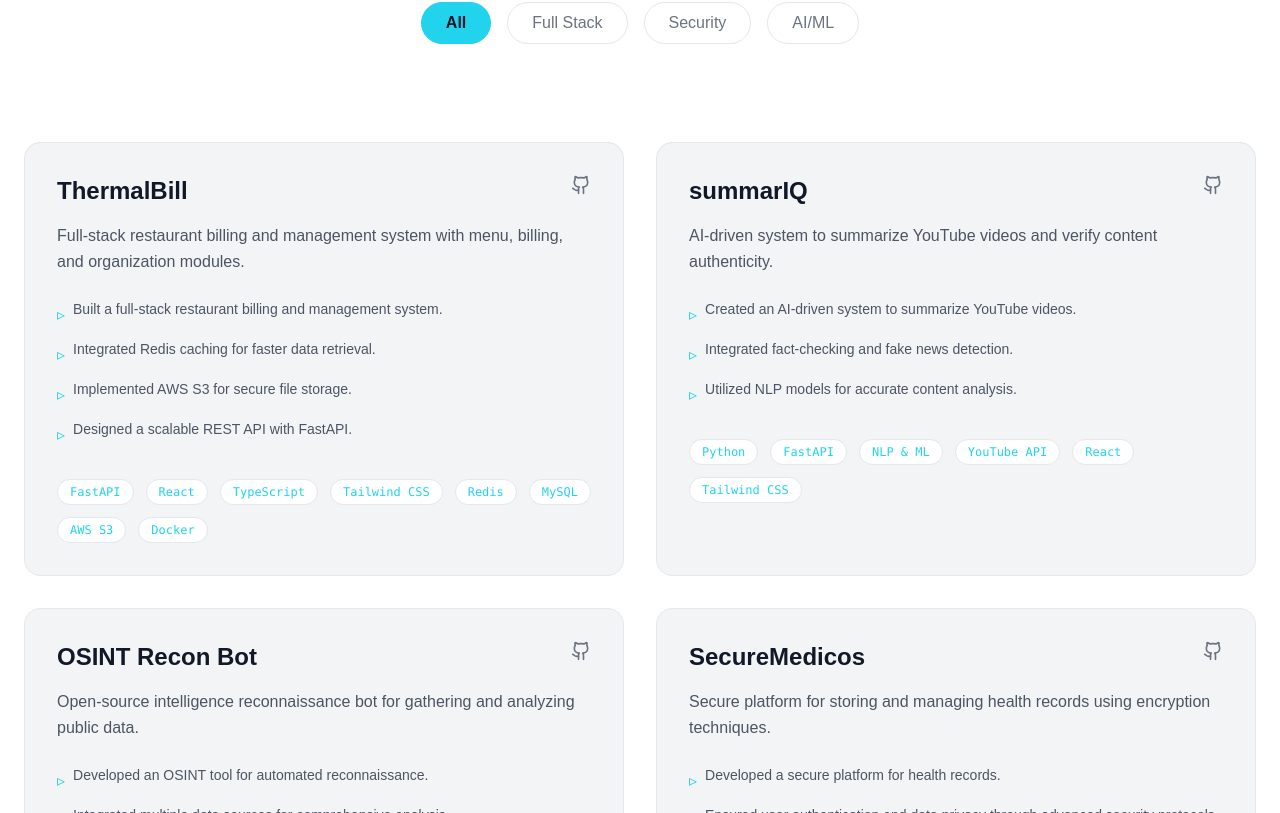
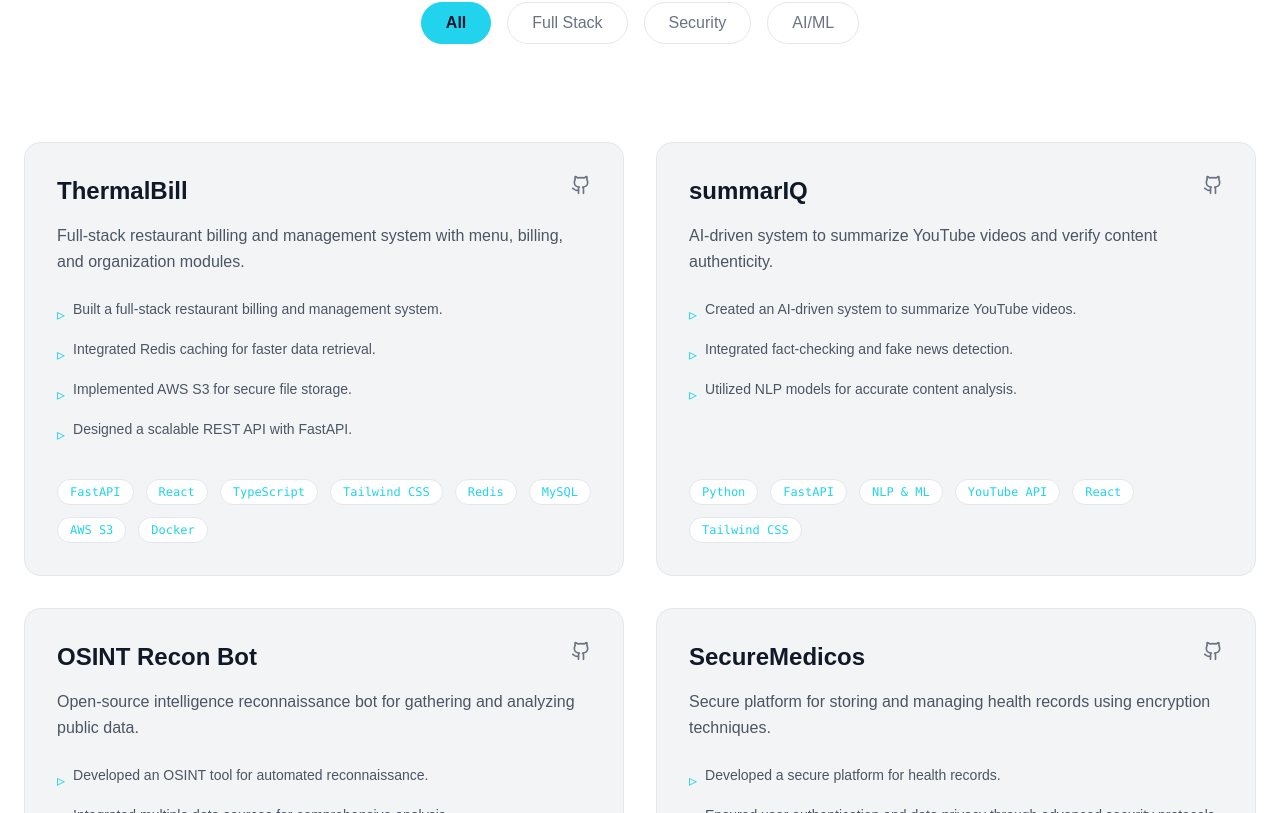
Before and after one commit to prathameshratthe/prathameshratthe.github.io, a Svelte app: page / in a window 1280 px wide. Shown: the part 2787-3600 px from the top of the page. Built offline with nearby package versions, Linux system fonts and the light colour scheme; a web font is replaced by a local one.

Commit message:
fix: ensure equal height for project cards and align content

```diff
--- a/src/components/Projects.svelte
+++ b/src/components/Projects.svelte
@@ -62,9 +62,9 @@
                 <!-- svelte-ignore a11y_no_static_element_interactions -->
                 <div
                     id={`project-card-${i}`}
-                    class="project-card group relative bg-gray-100 dark:bg-white/5 rounded-2xl overflow-hidden border border-gray-200 dark:border-white/10 transition-all duration-500 ease-out hover:-translate-y-2 hover:shadow-2xl hover:shadow-primary/10 hover:border-primary/50"
+                    class="project-card h-full flex flex-col group relative bg-gray-100 dark:bg-white/5 rounded-2xl overflow-hidden border border-gray-200 dark:border-white/10 transition-all duration-500 ease-out hover:-translate-y-2 hover:shadow-2xl hover:shadow-primary/10 hover:border-primary/50"
                 >
-                    <div class="p-8 relative z-10">
+                    <div class="p-8 relative z-10 flex flex-col h-full">
                         <div class="flex justify-between items-start mb-4">
                             <h3
                                 class="text-2xl font-bold text-gray-900 dark:text-white group-hover:text-primary transition-colors"
@@ -88,7 +88,7 @@
                             {project.description}
                         </p>
 
-                        <div class="space-y-3 mb-8">
+                        <div class="space-y-3 mb-8 flex-grow">
                             {#each project.achievements as achievement}
                                 <div class="flex items-start gap-2">
                                     <span class="text-primary mt-1">▹</span>
@@ -100,7 +100,7 @@
                             {/each}
                         </div>
 
-                        <div class="flex flex-wrap gap-3">
+                        <div class="flex flex-wrap gap-3 mt-auto">
                             {#each project.tech as tech}
                                 <span
                                     class="px-3 py-1 bg-white dark:bg-white/10 rounded-full text-xs font-mono text-primary border border-gray-200 dark:border-white/5"
```
